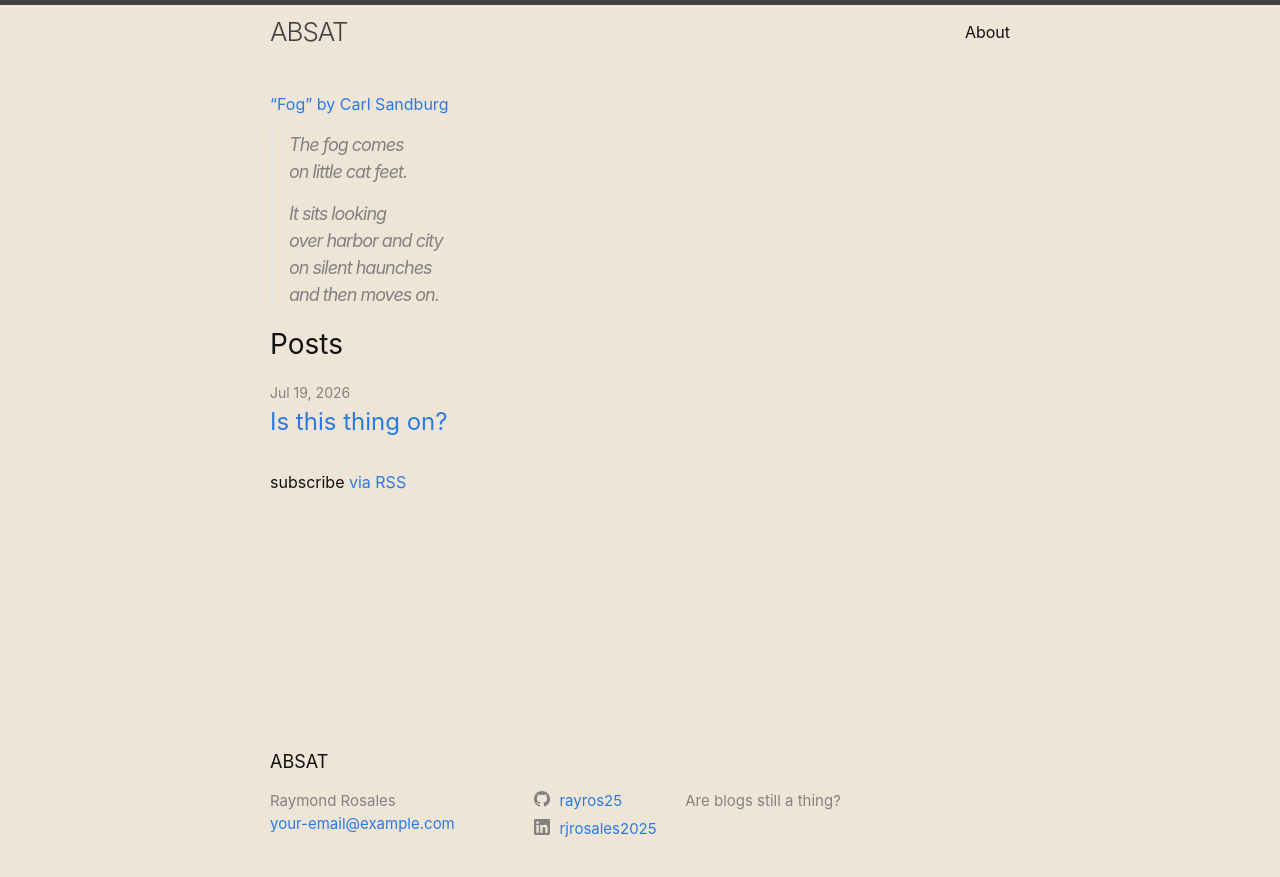
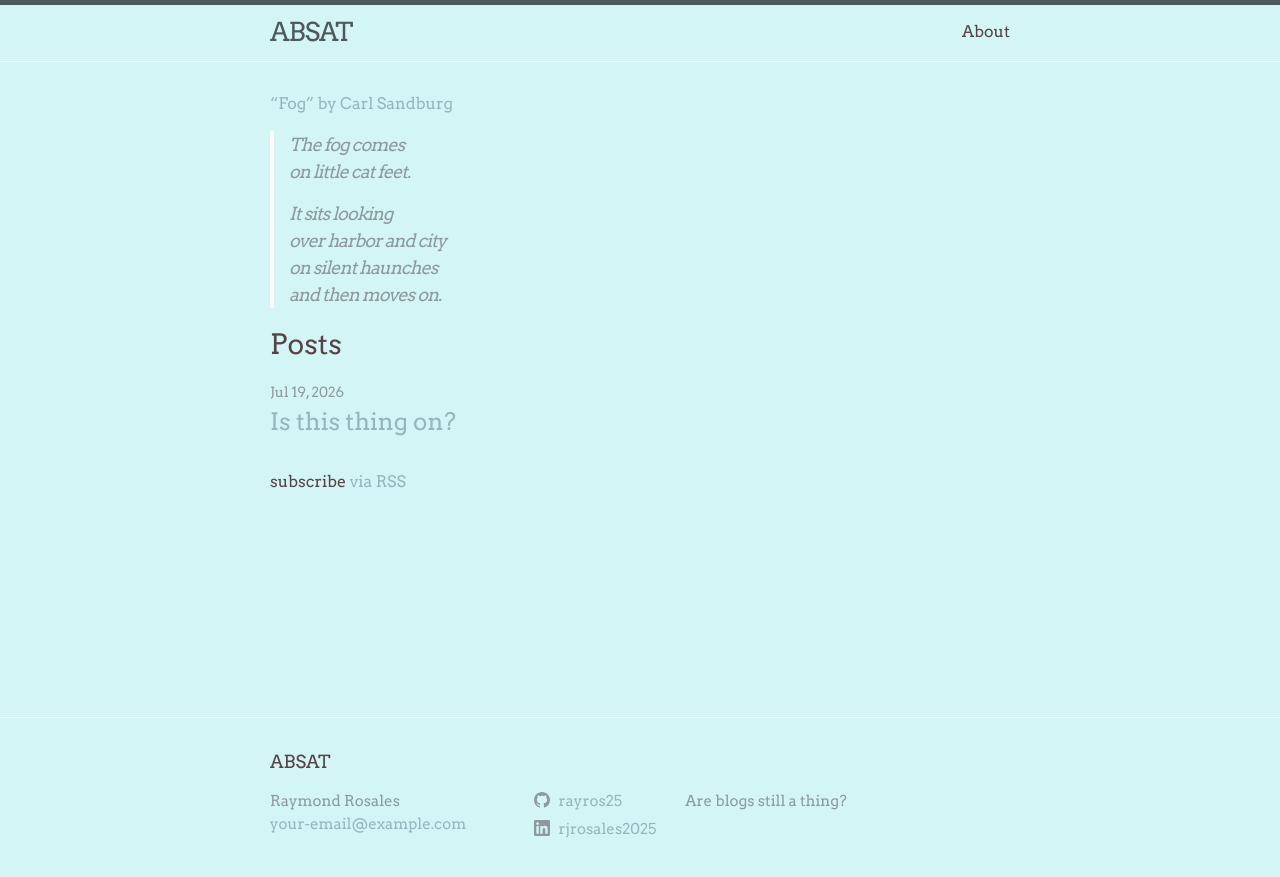
Before and after one commit to rayros25/rayros25.github.io, a Jekyll site: the page built from index.md, in a window 1280 px wide. Shown: the top 877 px of the page. Built offline with Jekyll 4.4.1, drawn with Linux system fonts in a browser that asks for light colours; some web fonts are replaced.

Commit message:
Change color palette

```diff
--- a/_sass/minima.scss
+++ b/_sass/minima.scss
@@ -1,20 +1,24 @@
 @charset "utf-8";
+
+@import url(https://fonts.googleapis.com/css?family=Arvo);
+@import url('https://fonts.googleapis.com/css2?family=Noto+Emoji:wght@300..700&display=swap');
 
 // Define defaults for each variable.
 
-$base-font-family: -apple-system, BlinkMacSystemFont, "Segoe UI", Roboto, Helvetica, Arial, sans-serif, "Apple Color Emoji", "Segoe UI Emoji", "Segoe UI Symbol" !default;
+// $base-font-family: -apple-system, BlinkMacSystemFont, "Segoe UI", Roboto, Helvetica, Arial, sans-serif, "Apple Color Emoji", "Segoe UI Emoji", "Segoe UI Symbol" !default;
+$base-font-family: Arvo, Helvetica, Noto Emoji !default;
 $base-font-size:   16px !default;
 $base-font-weight: 400 !default;
 $small-font-size:  $base-font-size * 0.875 !default;
 $base-line-height: 1.5 !default;
 
+// Thank you, coolers.co
 $spacing-unit:     30px !default;
+$text-color:       #554348 !default;
+$background-color: #d4f5f5 !default;
+$brand-color:      #93b7be !default;
 
-$text-color:       #111 !default;
-$background-color: #eee5d7 !default;
-$brand-color:      #2a7ae2 !default;
-
-$grey-color:       #828282 !default;
+$grey-color:       #8c9a9e !default;
 $grey-color-light: lighten($grey-color, 40%) !default;
 $grey-color-dark:  darken($grey-color, 25%) !default;
 
```
